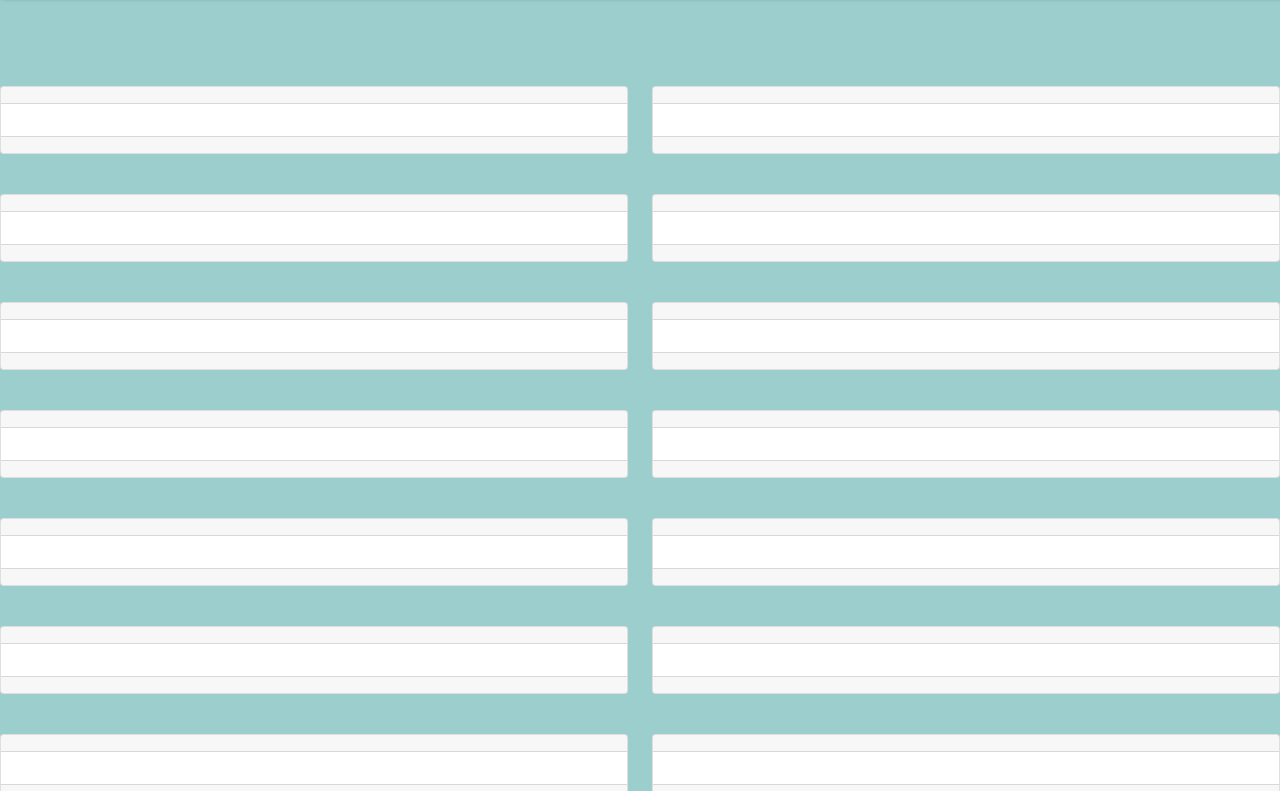
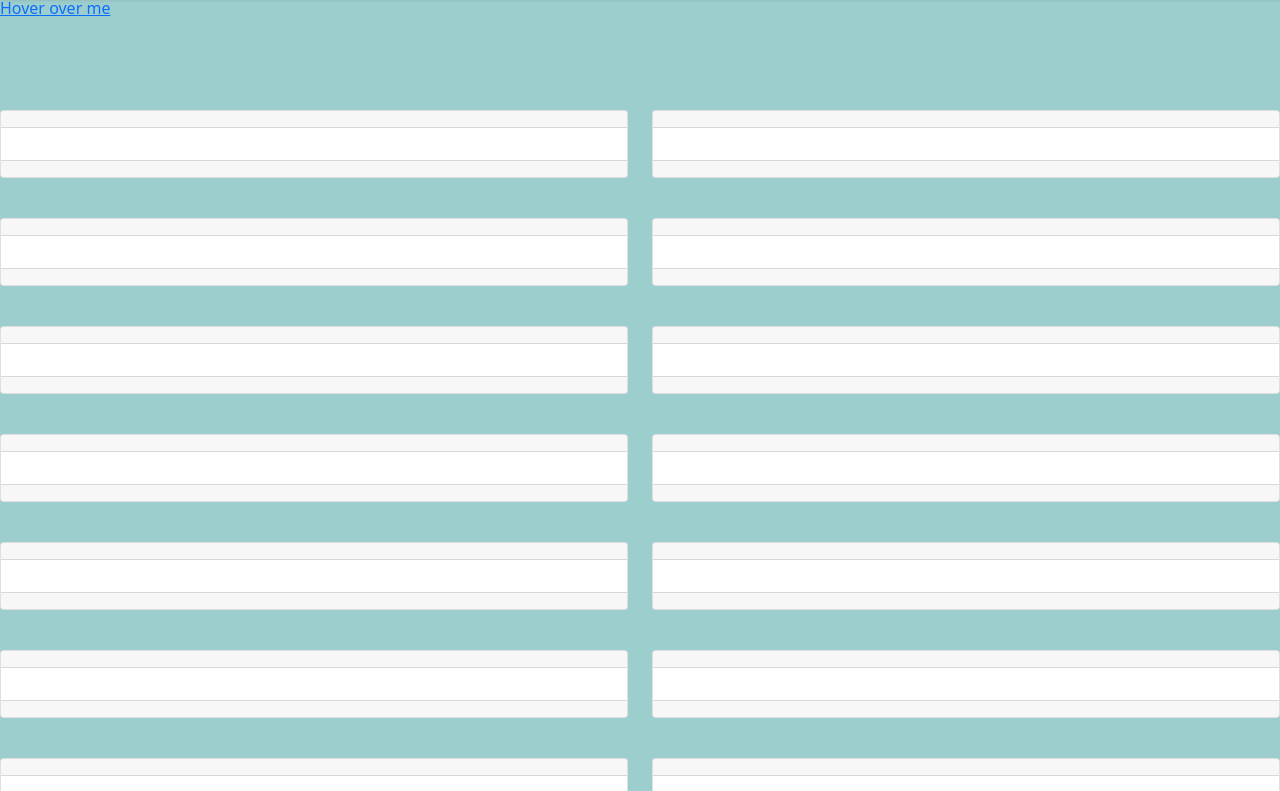
Before and after one commit to Mrvasanth93/Api-Task, a plain HTML site: page index.html in a window 1280 px wide. Shown: the part 54-845 px from the top of the page. Drawn offline with nearby package versions, Linux system fonts and the light colour scheme.

Commit message:
Update index.html

```diff
--- a/index.html
+++ b/index.html
@@ -38,6 +38,7 @@
           </div>
         </div>
     </nav>
+<a href="#" title="Header" data-bs-toggle="popover" data-bs-trigger="hover" data-bs-content="Popover text">Hover over me</a>
    <div id="card" class="">
     <div id="parent" class="row">
         <div class="col-md-12 col-lg-6">
```
